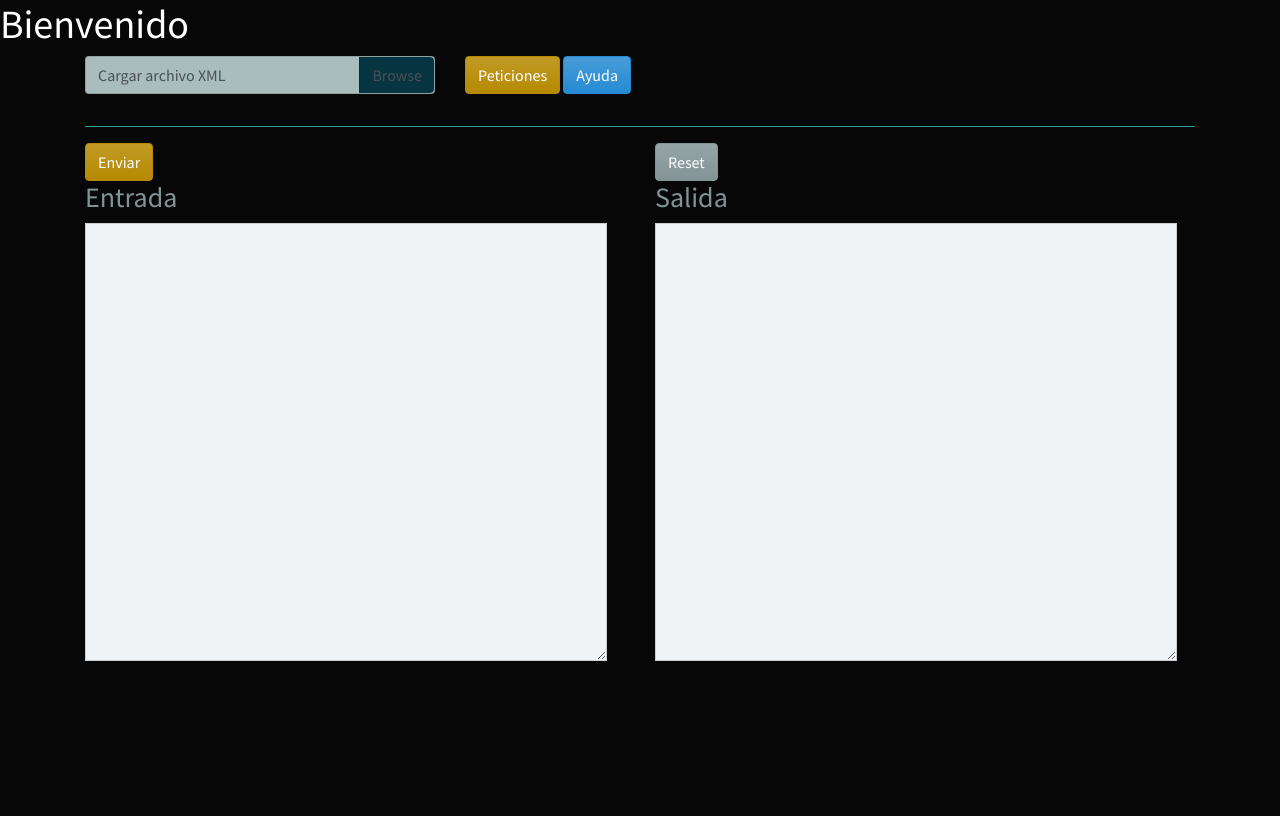
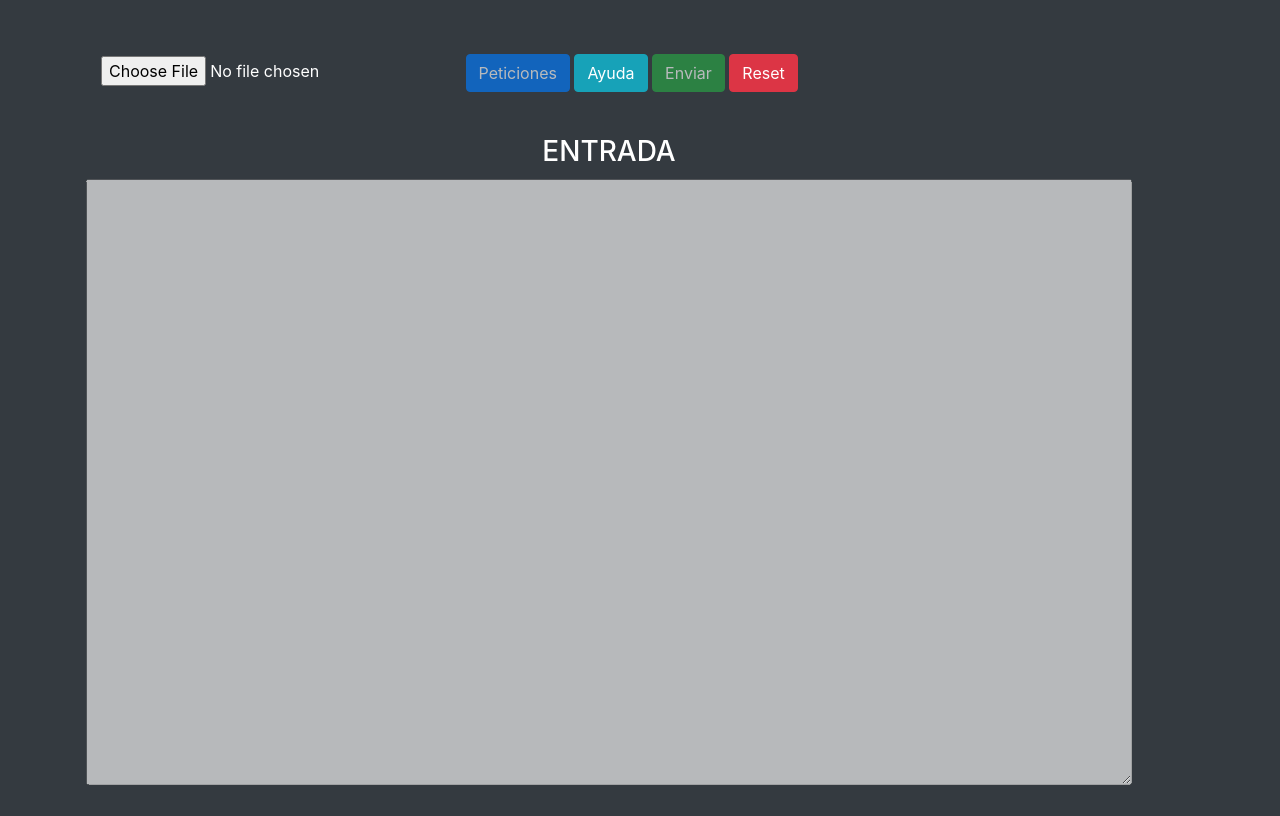
Before and after one commit to KevinPozuelos/KevinPozuelos-IPC2_Proyecto3_201800992, a Django app: page / in a window 1280 px wide. Before the commit the page ends 661 px from the top, so only its background shows below. Run offline with Django 3.2, Linux system fonts and the light colour scheme; some libraries are stand-ins or nearby versions.

Commit message:
Frontend estilizado y actualizado

```diff
--- a/FrontEnd/FrontEnd/urls.py
+++ b/FrontEnd/FrontEnd/urls.py
@@ -15,8 +15,9 @@ Including another URLconf
 """
 from django.contrib import admin
 from django.urls import path, include
-
+from web import views
 urlpatterns = [
     path('admin/', admin.site.urls),
     path('', include('web.urls')),
+    path('peticion/', views.Peticion)
 ]
--- a/FrontEnd/web/templates/web/home.html
+++ b/FrontEnd/web/templates/web/home.html
@@ -2,74 +2,123 @@
 <html lang="en">
 <head>
     <meta charset="UTF-8">
-    <meta http-equiv="X-UA-Compatible" content="IE=edge">
-    <meta name="viewport" content="width=device-width, initial-scale=1.0">
-    <title>Proyecto 3</title>
-    <link href="https://cdn.jsdelivr.net/npm/bootswatch@4.5.2/dist/solar/bootstrap.min.css" rel="stylesheet" type="text/css">
+    <link rel="stylesheet" href="https://cdn.jsdelivr.net/npm/bootstrap@4.5.3/dist/css/bootstrap.min.css" integrity="sha384-TX8t27EcRE3e/ihU7zmQxVncDAy5uIKz4rEkgIXeMed4M0jlfIDPvg6uqKI2xXr2" crossorigin="anonymous">
+    <title>Proyecto 3 IPC 2</title>
+</head>
+<body onload="Cargar_Almacenado()" class="p-3 mb-2 bg-dark text-white">
 
-</head>
-<body style="background-color:#070707;">
-    <h1 style="color:#ffffff;">Bienvenido</h1>
+    <div class="container-md">
 
-    <div class="container">
-        <div class="row">
-            <div class="col-md-4">
-                <!--Izquierda-->
-                <div class="input-group mb-3">
-                    <div class="custom-file">
+    <div><br    >
+        <input type="file" id="file" class="p-3 mb-2 bg-dark text-white">
+        <button id="Ventana_Peticiones" onclick="Peticiones()" type="button" class="btn btn-primary" disabled>Peticiones</button>
+        <button type="button" class="btn btn-info">Ayuda</button>
+        <button id="enviarCargado" onclick="EnviarProceso()" type="button" class="btn btn-success" disabled>Enviar</button>
+        <button onclick="Reiniciar()" type="button" class="btn btn-danger">Reset</button>
+    </div>
+    <div>
+        <br>
+        <table>
+            <tr align="center">
+                <td>
+                    <h3>ENTRADA</h3>
 
-                      <label class="custom-file-label" for="inputGroupFile01">Cargar archivo XML</label>
-                      <input type="file" class="custom-file-input" id="subirArchivo" accept=".xml">
+            <tr>
+                <td>
+                    <textarea id="entrada"  cols="100" rows="25" disabled></textarea>
+                </td>
+            </tr>
+        </table>
     </div>
 </div>
 
-            </div>
-            <!--Derecha-->
-            <div class="col-md-6">
-                <button type="button" class="btn btn-primary">Peticiones</button>
-                <button type="button" class="btn btn-info">Ayuda</button>
-            </div>
-        </div>
-        <!--Procesamiento XML-->
  <script>
-            function cargarXML(evento){
-                let archivo = evento.target.files[0];    // se coloca 0 porque el file puede seleccionar archivos mutiples
-                if (archivo){                           //Si hay un objeto en la variable entonces
-                    let leer = new FileReader();        //Se crea un objeto filereader
-                    leer.onload = function(e){          //Si el objeto realiza una carga llama a la función progeso
-                        let contenido = e.target.result;//el resultado de la carga se asigna a la variable
-                        document.getElementById('contenidoXML').innerHTML = contenido;
+        function AbrirArchivo(evento){
+            let archivo = evento.target.files[0];
+
+            if(archivo){
+                let reader = new FileReader();
+                reader.onload= function(e){
+                    let contenido=e.target.result;
+                    document.getElementById('entrada').innerHTML=contenido;
+                    Almacenado_MemoriaNav=contenido;
+                    sessionStorage.setItem("Para_Mostar_XML",Almacenado_MemoriaNav)
+                    document.getElementById("file").disabled=true;
+                    document.getElementById("enviarCargado").disabled=false;
+                    console.log(archivo);
                 };
-                    leer.readAsText(archivo);           //El fileReader será de tipo texto
+
+                reader.readAsText(archivo);
+
             }else{
-                    alert('No se pudo cargar...')
+                console.log('No se selecciono Archivo');
             }
         }
-            //evento oyente al cargar la página y llama a la función cuando cambie el type file
-            window.addEventListener('load', () =>{
-                document.getElementById('subirArchivo').addEventListener('change', cargarXML);
+
+
+        window.addEventListener('load', () => {
+            document.getElementById('file').addEventListener('change',AbrirArchivo);
         });
+
+
+        function Cargar_Almacenado(){
+            var MostrarXMLEntrada = document.querySelector('#MostrarXML_entrada')
+            try{
+                var Almacenado_MemoriaNav = sessionStorage.Para_Mostar_XML
+                console.log(Almacenado_MemoriaNav)
+
+                if(Almacenado_MemoriaNav != "" && Almacenado_MemoriaNav != undefined){
+                    MostrarXMLEntrada.innerHTML=Almacenado_MemoriaNav
+                    document.getElementById("file").disabled=true;
+                    document.getElementById("Ventana_Peticiones").disabled=false;
+                }
+
+            }catch(error){console.log("error en funcion: Cargar_Almacenado")}
+        }
+
+
+        function Peticiones(){
+            location.href="http://localhost:8000/peticion"    //Permite cambiar hacia la ventana de -Vista_Peticiones-
+        }
+
+
+        function EnviarProceso(){
+            document.getElementById("enviarCargado").disabled=true;
+            document.getElementById("Ventana_Peticiones").disabled=false;
+            var DatosArchivoXMLCargado = sessionStorage.Para_Mostar_XML
+            var objetoDatosXML= {
+                'XMLdatos':DatosArchivoXMLCargado
+            }
+
+            fetch('http://localhost:4000/AlmacenarXML', {
+                method: 'POST',
+                body: JSON.stringify(objetoDatosXML),
+                headers:{
+                    'Content-Type':'application/json'
+                }
+            }).then(response => response.json())
+            .catch(error =>{
+                console.log(error)
+            })
+            .then(res =>{
+                console.log('!!todo correcto!!')
+                alert("!! Datos enviados exitosamente !!")
+            })
+        }
+
+
+        function Reiniciar(){
+            sessionStorage.setItem("Para_Mostar_XML","")
+            location.href="http://localhost:8000/"
+        }
+        /*
+        como se esta utilizando django, se debe enviar la ventana a abrir, de la forma anterior, y no
+        olvidar que tambien se debe agregar la funcion en views y agregar la ruta en urls
+
+        Ya que se esta utilizando un framework para Front-end no se puede cambiar entre ventanas de la siguiente
+        forma: location.href="index.html"
+        */
     </script>
 
-        <hr style="border-color: rgb(53, 158, 158);">   <!--Línea horizontal con color blanco-->
-
-        <div class="row">
-            <!--Izquierda-->
-            <div class="col-md-6">
-                <button type="button" class="btn btn-primary">Enviar</button>
-                <h3>Entrada</h3>
-                <textarea id="contenidoXML" rows="18" cols="60" style="background-color:rgb(240, 243, 245)" disabled></textarea>
-            </div>
-            <!--Derecha-->
-            <div class="col-md-6">
-                <button type="button" class="btn btn-secondary">Reset</button>
-                <h3>Salida</h3>
-                <textarea rows="18" cols="60" style="background-color:rgb(240, 243, 245)" disabled></textarea>
-            </div>
-        </div>
-    </div>
-
-
 </body>
-
 </html>
--- a/FrontEnd/web/urls.py
+++ b/FrontEnd/web/urls.py
@@ -3,4 +3,5 @@ from .views import home
 
 urlpatterns = [
     path('', home, name="home"),
+
 ]
--- a/FrontEnd/web/views.py
+++ b/FrontEnd/web/views.py
@@ -3,3 +3,6 @@ from django.shortcuts import render
 # Create your views here.
 def home(request):
     return render(request, 'web/home.html')
+
+def Peticion(request):
+    return render(request, 'web/Peticion.html')
```
Also changed, not shown: BackEnd/app.py (added, +12 -0 lines), FrontEnd/web/templates/web/Peticion.html (added, +81 -0 lines). Lines whose indentation alone changed are shown as unchanged.
